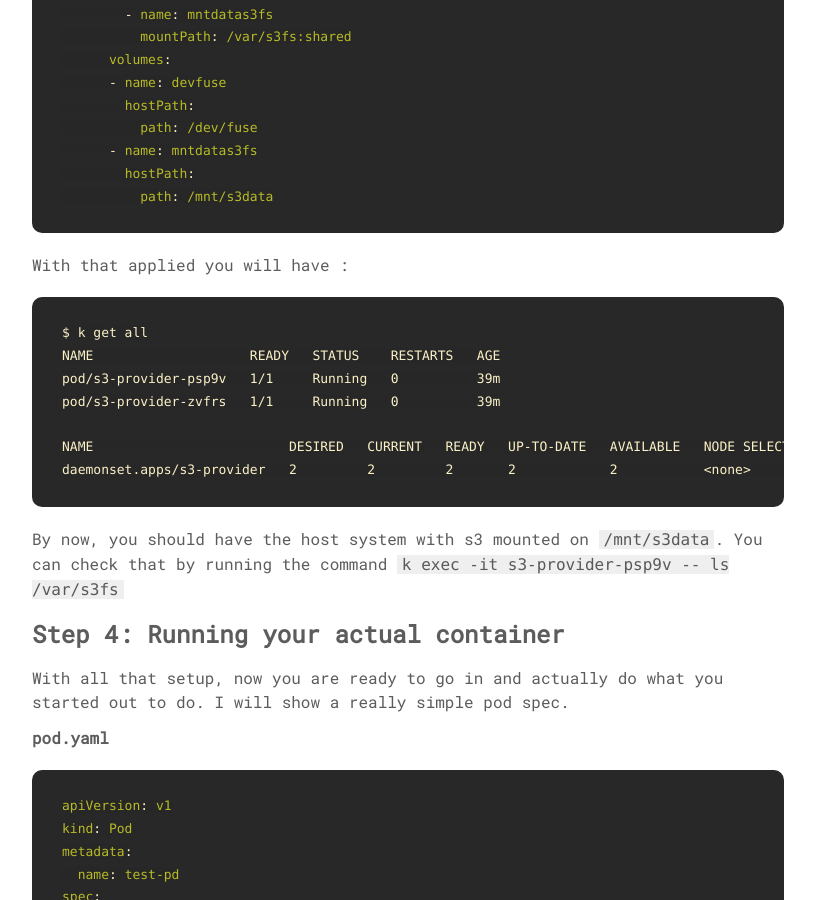
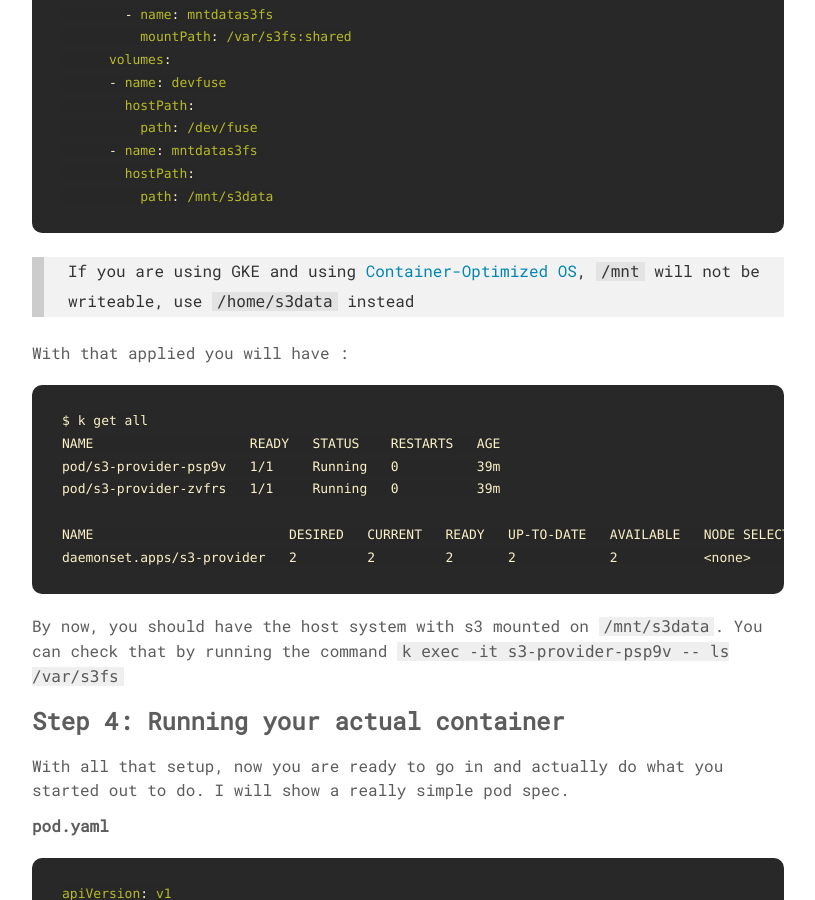
Before and after one commit to meain/blog, a Jekyll site: the page built from _posts/2020-04-12-mounting-s3-bucket-kube.md, in a window 1280 px wide and 900 px high, scrolled down 3562 px. Shown: the whole window, without its empty margins (232-1047 px from the left). Built offline with Jekyll 4.4.1, drawn with Linux system fonts in a browser that asks for light colours.

Commit message:
post:s3:add gke exception

````diff
--- a/_posts/2020-04-12-mounting-s3-bucket-kube.md
+++ b/_posts/2020-04-12-mounting-s3-bucket-kube.md
@@ -146,6 +146,9 @@ spec:
           path: /mnt/s3data
 ```
 
+> If you are using GKE and using [Container-Optimized OS](https://cloud.google.com/container-optimized-os/docs/concepts/disks-and-filesystem),
+> `/mnt` will not be writeable, use `/home/s3data` instead
+
 With that applied you will have :
 
 ```
````
